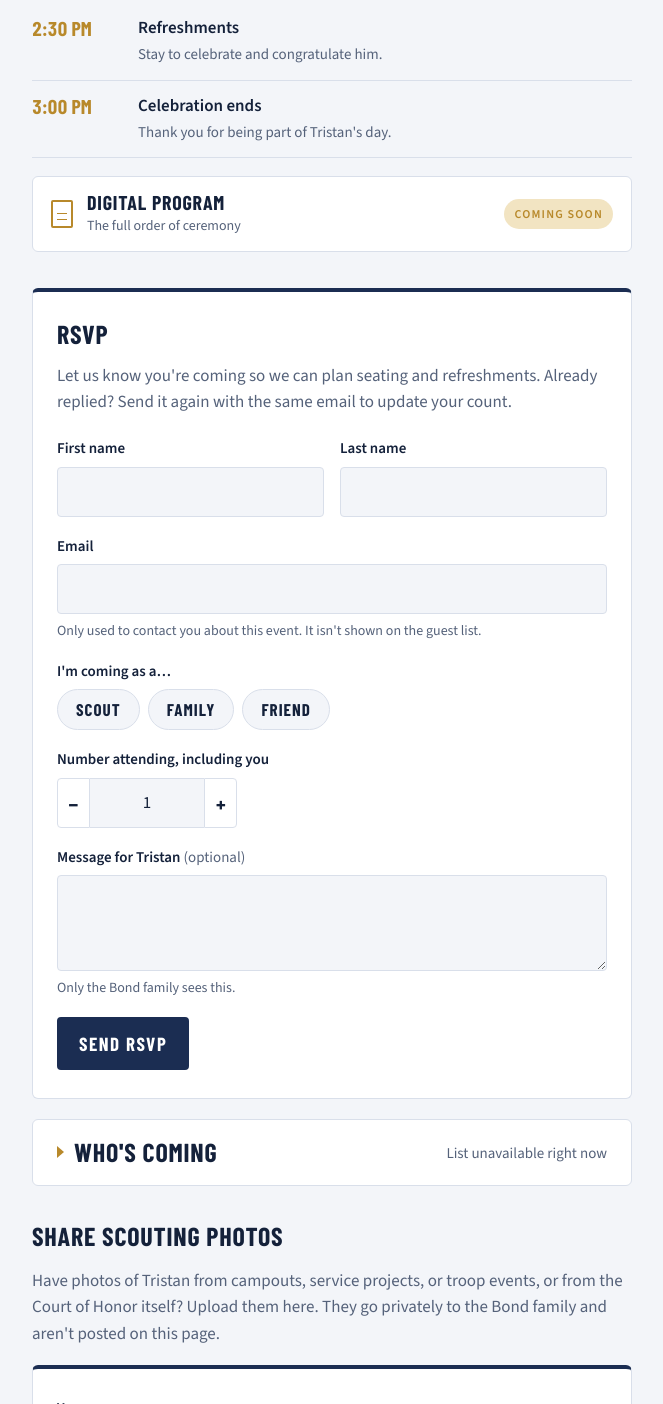
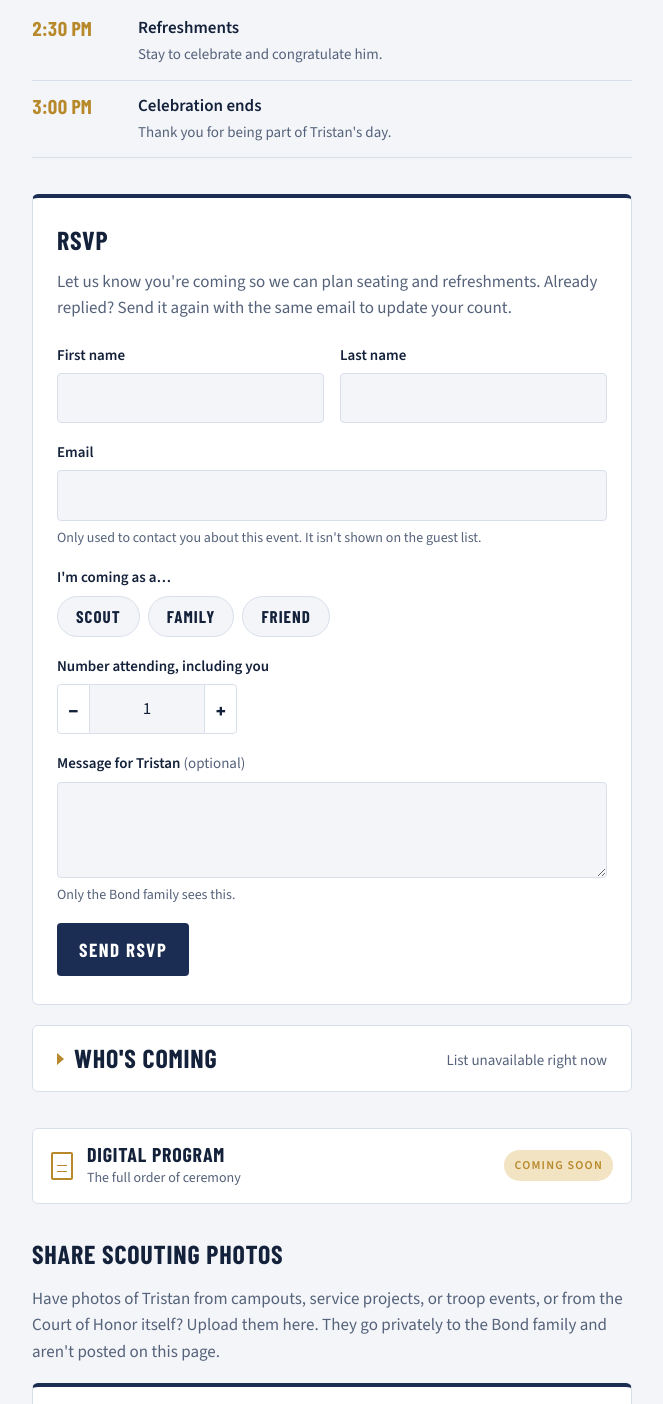
Before and after one commit to nightpearl/tristan-eagle-coh-rsvp, a plain HTML site: page public/index.html in a window 1280 px wide. Shown: the part 1362-2766 px from the top of the page, without its empty margins (308-971 px from the left). Drawn offline with nearby package versions, Linux system fonts and the light colour scheme; no server answers.

Commit message:
Move Digital Program link above Share Scouting photos
Co-Authored-By: Claude Opus 5.5 <noreply@anthropic.com>
Claude-Session: https://claude.ai/code/session_01UvadDRmCQ3ogXRrHgZF8Sp

```diff
--- a/public/index.html
+++ b/public/index.html
@@ -361,7 +361,6 @@
     display: flex;
     align-items: center;
     gap: 14px;
-    margin-top: 18px;
     padding: 14px 18px;
     background: var(--surface);
     border: 1px solid var(--line);
@@ -534,12 +533,6 @@
         <li><time>2:30 PM</time><div><strong>Refreshments</strong><span>Stay to celebrate and congratulate him.</span></div></li>
         <li><time>3:00 PM</time><div><strong>Celebration ends</strong><span>Thank you for being part of Tristan's day.</span></div></li>
       </ol>
-      <!-- PROGRAM: when ready, change this <span> to <a class="prog-link" href="PROGRAM_URL" target="_blank" rel="noopener"> and remove "is-soon" and the "Coming soon" badge -->
-      <span class="prog-link is-soon" aria-disabled="true">
-        <span class="prog-icon" aria-hidden="true"></span>
-        <span class="prog-text"><strong>Digital Program</strong><span>The full order of ceremony</span></span>
-        <span class="soon">Coming soon</span>
-      </span>
     </section>
 
     <div id="rsvp" class="rsvp-block anchor">
@@ -609,6 +602,13 @@
       </div>
     </details>
     </div>
+
+    <!-- PROGRAM: when ready, change this <span> to <a class="prog-link" href="PROGRAM_URL" target="_blank" rel="noopener"> and remove "is-soon" and the "Coming soon" badge -->
+    <span id="program" class="prog-link is-soon" aria-disabled="true">
+      <span class="prog-icon" aria-hidden="true"></span>
+      <span class="prog-text"><strong>Digital Program</strong><span>The full order of ceremony</span></span>
+      <span class="soon">Coming soon</span>
+    </span>
 
     <section id="photos" class="memories anchor" aria-labelledby="photo-h">
       <h2 id="photo-h">Share Scouting photos</h2>
```
